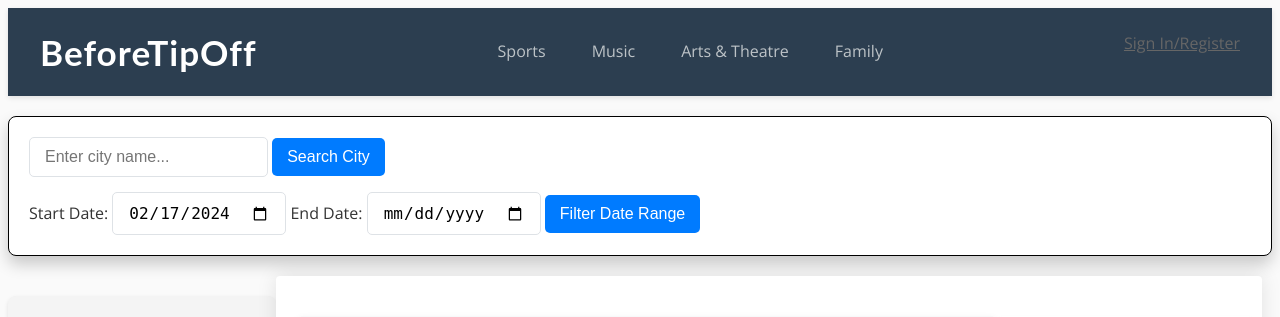
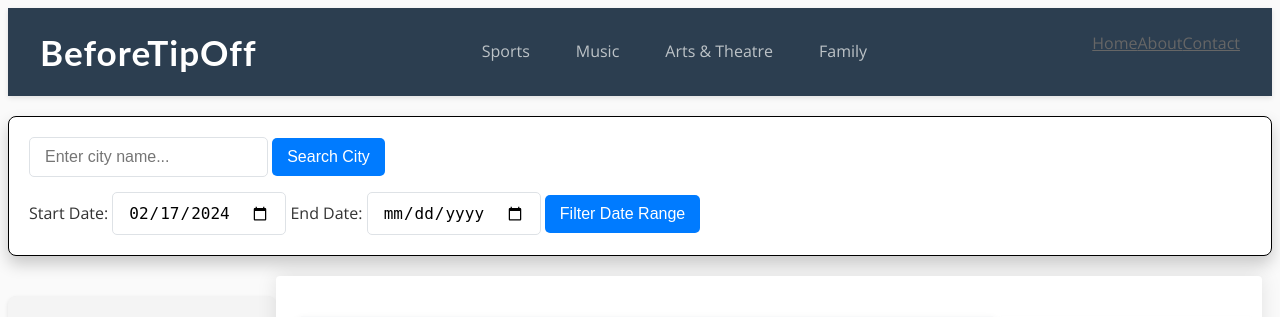
Before and after one commit to bme3412/BeforeTipOff, a Flask app: page / in a window 1280 px wide. Shown: the top 317 px of the page. Run offline with Flask 3, Linux system fonts and the light colour scheme; some libraries are stand-ins or nearby versions.

Commit message:
Add files via upload

```diff
--- a/templates/event_details.html
+++ b/templates/event_details.html
@@ -3,7 +3,8 @@
 <head>
     <meta charset="UTF-8">
     <title>Event Details</title>
-    <link rel="stylesheet" href="{{ url_for('static', filename='css/style.css') }}">
+    <link rel="stylesheet" href="/static/css/map.css">
+
 </head>
 <body>
     <div class="event-details-container">
@@ -14,7 +15,9 @@
         <p><strong>Home Team:</strong> {{ event['Home/Neutral'] }}</p>
         <p><strong>Location:</strong> {{ event['Location'] }}</p>
         <p><strong>Arena:</strong> {{ event['Arena'] }}</p>
+        <div id="map"></div>
         <a href="/" class="event-details-back-link">Back to schedule</a>
     </div>
+    <script src="/static/js/map.js"></script>
 </body>
 </html>
--- a/templates/index.html
+++ b/templates/index.html
@@ -7,7 +7,7 @@
     <link href="https://fonts.googleapis.com/css2?family=Open+Sans:wght@400;600&display=swap" rel="stylesheet" />
     <link rel="stylesheet" href="https://cdnjs.cloudflare.com/ajax/libs/font-awesome/5.15.3/css/all.min.css">
 
-    <link rel="stylesheet" href="{{ url_for('static', filename='/css/style.css') }}" />
+    <link rel="stylesheet" href="{{ url_for('static', filename='css/style.css') }}" />
     <script src="https://ajax.googleapis.com/ajax/libs/jquery/3.5.1/jquery.min.js"></script>
     <script src="https://cdnjs.cloudflare.com/ajax/libs/jquery.tablesorter/2.31.3/js/jquery.tablesorter.min.js"></script>
     <script src="https://cdnjs.cloudflare.com/ajax/libs/colresizable/1.6.0/colResizable-1.6.min.js" integrity="sha512-pMZ2rgWRGMywzbRAVwGk+auTREN0ldKKjACUSB4cneTgD3kn/6pu//Lxi4l8xSRkY83HENr1vztTnGDySWs0Mg==" crossorigin="anonymous" referrerpolicy="no-referrer"></script>
@@ -24,9 +24,13 @@
             <a href="#" aria-label="Family Events">Family</a>
         </div>
         <div class="user-actions">
-            <a href="#" aria-label="Sign In or Register">Sign In/Register</a>
+            <a href="#" aria-label="Home">Home</a>
+            <a href="#" aria-label="About">About</a>
+            <a href="#" aria-label="Contact">Contact</a>
         </div>
     </nav>
+
+
 
     <div class="search-area">
         <form method="post">
@@ -110,7 +114,7 @@
                         <ul class="info-list">
                             <li><i class="fas fa-ticket-alt"></i> Get advice on buying tickets</li>
                             <li><i class="fas fa-bus-alt"></i> Transportation and directions</li>
-                            <li><i class="fas fa-parking"></i> Where to park</li>
+                            <li><i class="fas fa-parking"></i> Find the best place to park</li>
                             <li><i class="fas fa-glass-cheers"></i> Where to go after the game</li>
                             <li><i class="fas fa-map-marked-alt"></i> View locations on a map</li>
                         </ul>
```
